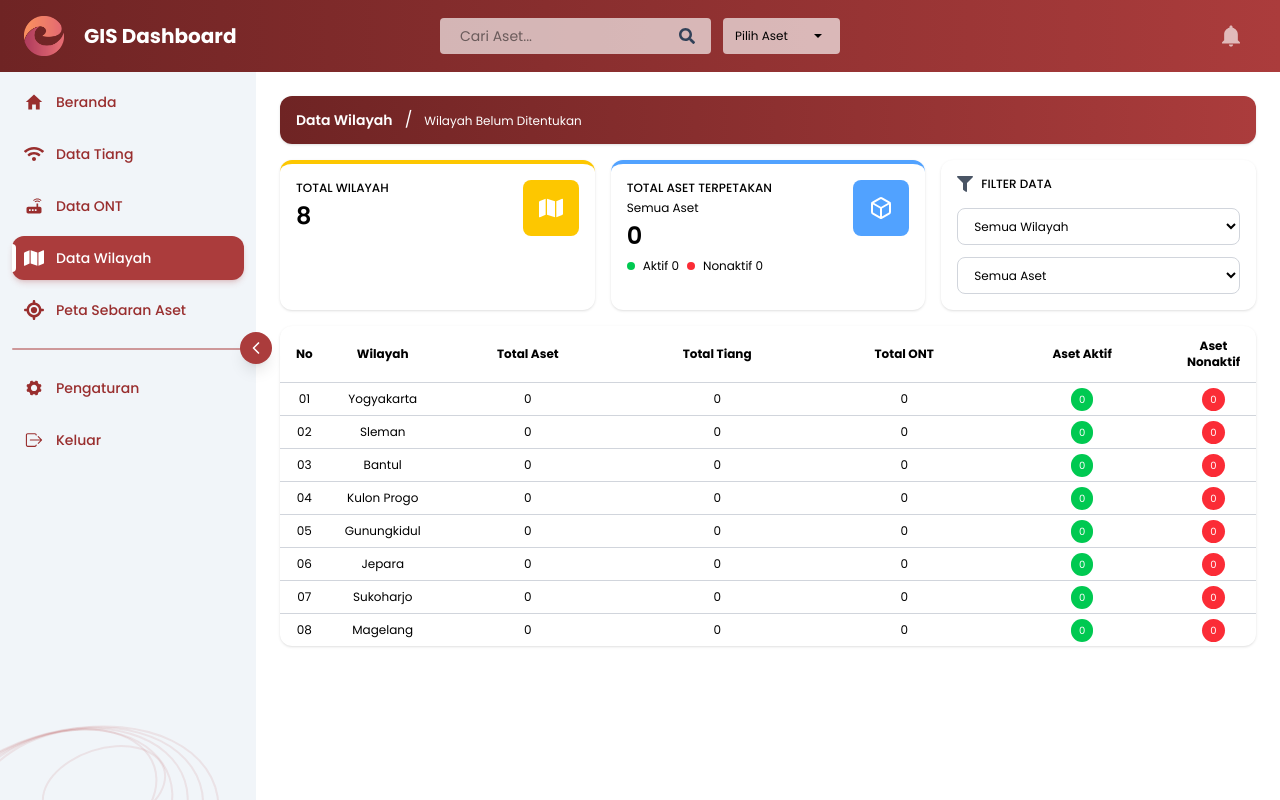
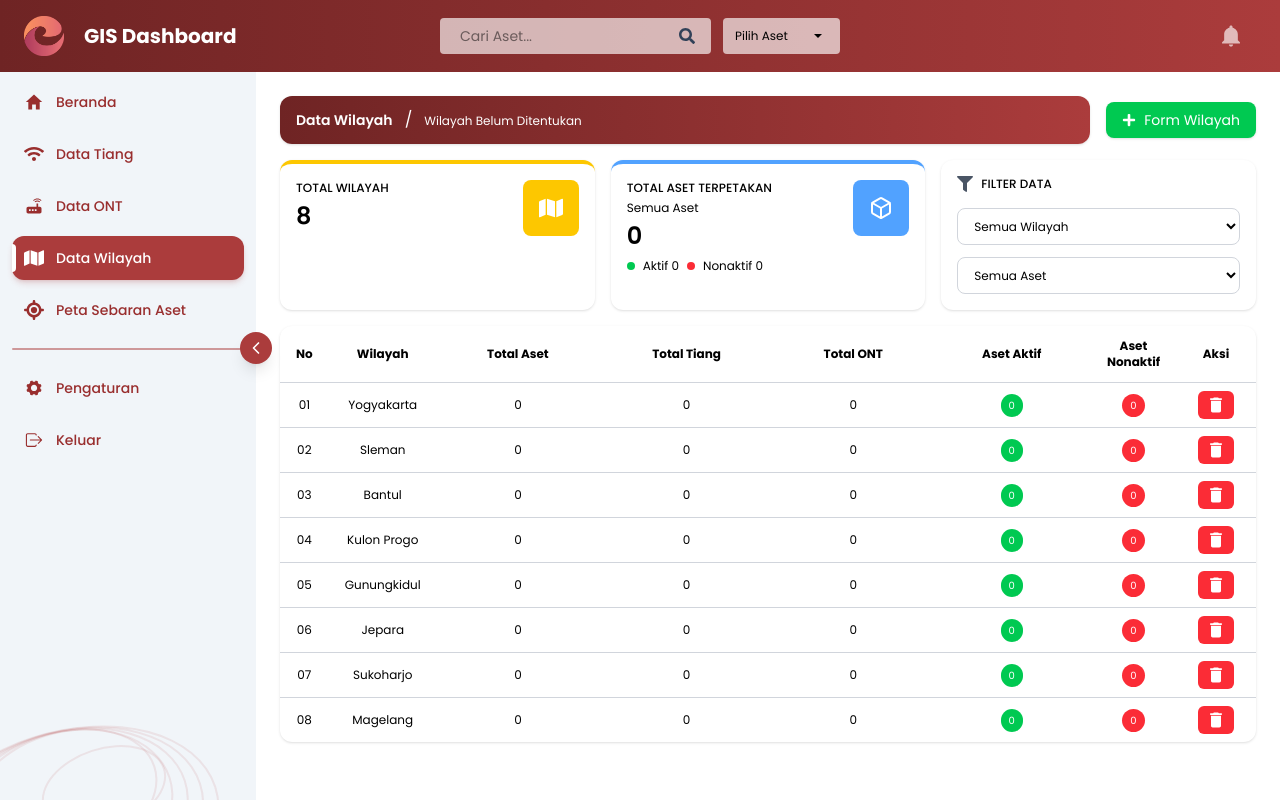
Before and after one commit to Adityammar65/dashboard-gis, a Laravel app: page /wilayah in a window 1280 px wide. Run offline with Laravel 12, Linux system fonts and the light colour scheme; the visitor is signed in with stand-in values (Sample User, id 1); data comes from the database, SQL or seed files in the repository; data that the repository does not hold is empty; style sheets or scripts are compiled from the project's sources; some libraries are stand-ins or nearby versions.

Commit message:
Update: Menambahkan Tambah dan Hapus Wilayah

```diff
--- a/app/Http/Controllers/PageController.php
+++ b/app/Http/Controllers/PageController.php
@@ -201,7 +201,7 @@ class PageController extends Controller
 
     public function Wilayah(Request $request)
     {
-        $wilayahList = Cache::remember('wilayah:list', 3600, fn() => WilayahModel::all());
+        $wilayahList = WilayahModel::all();
 
         $tiangGrouped = TiangModel::selectRaw("wilayah, COUNT(*) as total, SUM(CASE WHEN LOWER(status)='aktif' THEN 1 ELSE 0 END) as aktif, SUM(CASE WHEN LOWER(status)='nonaktif' THEN 1 ELSE 0 END) as nonaktif")
             ->groupBy('wilayah')
--- a/app/Models/WilayahModel.php
+++ b/app/Models/WilayahModel.php
@@ -3,6 +3,7 @@
 namespace App\Models;
 
 use Illuminate\Database\Eloquent\Model;
+use Illuminate\Support\Facades\Cache;
 
 class WilayahModel extends Model
 {
@@ -12,4 +13,24 @@ class WilayahModel extends Model
         'nama_wilayah',
         'kode_wilayah'
     ];
+
+    protected static function booted()
+    {
+        $clearCache = function ($model) {
+            Cache::forget('wilayah:list');
+            if ($model->id) {
+                Cache::forget('wilayah:' . $model->id);
+            }
+            if ($model->nama_wilayah) {
+                Cache::forget('wilayah:name:' . strtolower($model->nama_wilayah));
+            }
+            // clear old name on update
+            if ($model->isDirty('nama_wilayah') && $model->getOriginal('nama_wilayah')) {
+                Cache::forget('wilayah:name:' . strtolower($model->getOriginal('nama_wilayah')));
+            }
+        };
+
+        static::saved($clearCache);
+        static::deleted($clearCache);
+    }
 }
--- a/resources/js/Pages/DetailNotifikasi.jsx
+++ b/resources/js/Pages/DetailNotifikasi.jsx
@@ -1,7 +1,14 @@
 import MainLayout from "../Layouts/MainLayout";
-import { FaArrowLeft, FaWifi } from "react-icons/fa";
+import { FaArrowLeft, FaWifi, FaMap } from "react-icons/fa";
 import { MdRouter } from "react-icons/md";
 import { useMemo } from "react";
+
+const getIconByKategori = (kategori) => {
+    const k = (kategori || "").toLowerCase();
+    if (k === "ont") return MdRouter;
+    if (k === "wilayah") return FaMap;
+    return FaWifi;
+};
 
 const getNotifikasiVisual = (item) => {
     const jenis = item?.jenis || "";
@@ -9,19 +16,19 @@ const getNotifikasiVisual = (item) => {
 
     if (jenis.includes("Ditambahkan")) {
         return {
-            Icon: kategori === "ont" ? MdRouter : FaWifi,
+            Icon: getIconByKategori(kategori),
             circle: "bg-green-100 text-green-600",
         };
     }
     if (jenis.includes("Diperbarui")) {
         return {
-            Icon: kategori === "ont" ? MdRouter : FaWifi,
+            Icon: getIconByKategori(kategori),
             circle: "bg-yellow-100 text-yellow-600",
         };
     }
     if (jenis.includes("Dihapus")) {
         return {
-            Icon: kategori === "ont" ? MdRouter : FaWifi,
+            Icon: getIconByKategori(kategori),
             circle: "bg-red-100 text-red-600",
         };
     }
@@ -186,7 +193,7 @@ export default function DetailNotifikasi({ notifikasi }) {
                             </div>
                         )}
 
-                        {/* Detail data (tambah/hapus) */}
+                        {/* Detail */}
 
                         {details.length > 0 && (
                             <div className="rounded-xl bg-white shadow">
--- /dev/null
+++ b/resources/js/Pages/Forms/FormTambahWilayah.jsx
@@ -0,0 +1,124 @@
+import MainLayout from "../../Layouts/MainLayout";
+import { FaArrowLeft, FaSave } from "react-icons/fa";
+import { router } from "@inertiajs/react";
+import { useState } from "react";
+
+export default function FormTambahWilayah() {
+    const [form, setForm] = useState({
+        nama_wilayah: "",
+        kode_wilayah: "",
+    });
+
+    const handleChange = (e) => {
+        const { name, value } = e.target;
+
+        setForm({
+            ...form,
+            [name]: value,
+        });
+    };
+
+    const handleSubmit = (e) => {
+        e.preventDefault();
+
+        router.post("simpan-wilayah", form, {
+            onError: (errors) => {
+                console.log(errors);
+                const raw = errors?.error || Object.values(errors || {})[0];
+                const msg = Array.isArray(raw) ? raw[0] : raw;
+                const display = msg || "Gagal menyimpan wilayah. Periksa kembali isian form.";
+                window.dispatchEvent(new CustomEvent("layout:error", { detail: display }));
+            },
+        });
+    };
+
+    return (
+        <MainLayout>
+            <div className="p-6">
+
+                {/* Header */}
+
+                <div className="flex items-center justify-between mb-5">
+                    <div className="flex items-center gap-3">
+                        <button
+                            type="button"
+                            onClick={() => window.history.back()}
+                            className="flex items-center justify-center gap-2 px-3 py-2 rounded-lg bg-red-500 text-white hover:bg-red-400 transition"
+                        >
+                            <FaArrowLeft size={14} />
+                            Kembali
+                        </button>
+
+                        <div>
+                            <h1 className="text-xl font-semibold text-gray-800">
+                                Form Tambah Wilayah
+                            </h1>
+
+                            <p className="text-sm text-gray-500">
+                                Tambahkan data wilayah baru
+                            </p>
+                        </div>
+                    </div>
+                </div>
+
+                {/* Form */}
+
+                <div className="bg-white rounded-xl shadow-sm border border-gray-100 p-6">
+                    <form onSubmit={handleSubmit}>
+                        <div className="grid grid-cols-1 md:grid-cols-2 gap-5">
+
+                            {/* Nama Wilayah */}
+
+                            <div>
+                                <label className="block text-sm font-medium text-gray-700 mb-2">
+                                    Nama Wilayah
+                                </label>
+
+                                <input
+                                    name="nama_wilayah"
+                                    type="text"
+                                    value={form.nama_wilayah}
+                                    onChange={handleChange}
+                                    placeholder="Masukkan nama wilayah"
+                                    required
+                                    className="w-full px-4 py-2.5 border border-gray-300 rounded-lg outline-none focus:border-red-700 focus:ring-1 focus:ring-red-700 transition capitalize"
+                                />
+                            </div>
+
+                            {/* Kode Wilayah */}
+
+                            <div>
+                                <label className="block text-sm font-medium text-gray-700 mb-2">
+                                    Kode Wilayah
+                                </label>
+
+                                <input
+                                    name="kode_wilayah"
+                                    type="text"
+                                    value={form.kode_wilayah}
+                                    onChange={handleChange}
+                                    placeholder="Masukkan kode wilayah"
+                                    required
+                                    className="w-full px-4 py-2.5 border border-gray-300 rounded-lg outline-none focus:border-red-700 focus:ring-1 focus:ring-red-700 transition"
+                                />
+                            </div>
+
+                        </div>
+
+                        {/* Submit */}
+
+                        <div className="flex justify-end gap-3 mt-6 pt-5 border-t border-gray-100">
+                            <button
+                                type="submit"
+                                className="flex items-center gap-2 px-5 py-2.5 rounded-lg bg-[#00c853] text-white hover:bg-[#00b34a] transition"
+                            >
+                                <FaSave size={14} />
+                                Simpan Data
+                            </button>
+                        </div>
+                    </form>
+                </div>
+            </div>
+        </MainLayout>
+    );
+}
--- a/resources/js/Pages/Notifikasi.jsx
+++ b/resources/js/Pages/Notifikasi.jsx
@@ -1,9 +1,16 @@
 
 import MainLayout from "../Layouts/MainLayout";
-import { FaWifi, FaChevronRight } from "react-icons/fa";
+import { FaWifi, FaChevronRight, FaMap } from "react-icons/fa";
 import { MdRouter } from "react-icons/md";
 import { useMemo } from "react";
 import { router } from "@inertiajs/react";
+
+const getIconByKategori = (kategori) => {
+    const k = (kategori || "").toLowerCase();
+    if (k === "ont") return MdRouter;
+    if (k === "wilayah") return FaMap;
+    return FaWifi;
+};
 
 const getNotifikasiVisual = (item) => {
     const jenis = item.jenis || "";
@@ -11,19 +18,19 @@ const getNotifikasiVisual = (item) => {
 
     if (jenis.includes("Ditambahkan")) {
         return {
-            Icon: kategori === "ont" ? MdRouter : FaWifi,
+            Icon: getIconByKategori(kategori),
             circle: "bg-green-100 text-green-600",
         };
     }
     if (jenis.includes("Diperbarui")) {
         return {
-            Icon: kategori === "ont" ? MdRouter : FaWifi,
+            Icon: getIconByKategori(kategori),
             circle: "bg-yellow-100 text-yellow-600",
         };
     }
     if (jenis.includes("Dihapus")) {
         return {
-            Icon: kategori === "ont" ? MdRouter : FaWifi,
+            Icon: getIconByKategori(kategori),
             circle: "bg-red-100 text-red-600",
         };
     }
--- a/resources/js/Pages/Wilayah.jsx
+++ b/resources/js/Pages/Wilayah.jsx
@@ -4,8 +4,9 @@ import MainLayout from "../Layouts/MainLayout";
 import { usePage, router } from "@inertiajs/react";
 import { useState, useMemo, useCallback } from "react";
 
-import { FaFilter, FaMap } from "react-icons/fa";
+import { FaFilter, FaMap, FaPlus } from "react-icons/fa";
 import { LuBox } from "react-icons/lu";
+import { MdDelete } from "react-icons/md";
 
 export default function Tiang({
     dataWilayah = { data: [], total: 0, links: [] },
@@ -13,6 +14,14 @@ export default function Tiang({
     filter = {},
 }) {
     const { settings } = usePage().props;
+
+    const base = useMemo(() => {
+        const seg = window.location.pathname.split('/').filter(Boolean)[0];
+        const knownRoutes = ['home','data-tiang','data-ont','wilayah','peta-sebaran-aset','pengaturan','logout','notifikasi','detail-tiang','detail-ont','detail-notifikasi','edit-tiang','edit-ont','tambah-tiang','tambah-ont','tambah-wilayah','hapus-tiang','hapus-ont','hapus-wilayah'];
+        if (seg && !knownRoutes.includes(seg)) return `/${seg}`;
+        return '';
+    }, []);
+    const resolveHref = useCallback((href) => `${base}/${href}`.replace(/\/+/g, '/'), [base]);
 
     const [filterWilayah, setFilterWilayah] = useState(filter.wilayah ?? "");
     const [filterAset, setFilterAset] = useState(filter.aset ?? "");
@@ -86,6 +95,16 @@ export default function Tiang({
                             {settings?.nama_wilayah ?? "Wilayah belum ditentukan"}
                         </span>
                     </div>
+
+                    {/* Form Wilayah */}
+
+                    <a
+                        href={resolveHref("tambah-wilayah")}
+                        className="flex items-center gap-2 rounded-lg bg-green-500 px-4 py-2 text-sm text-white shadow hover:bg-green-600"
+                    >
+                        <FaPlus />
+                        Form Wilayah
+                    </a>
 
                 </div>
 
@@ -237,6 +256,10 @@ export default function Tiang({
                                     <th className="w-20 px-4 py-3">
                                         Aset Nonaktif
                                     </th>
+
+                                    <th className="w-20 px-4 py-3">
+                                        Aksi
+                                    </th>
                                 </tr>
                             </thead>
 
@@ -275,11 +298,32 @@ export default function Tiang({
                                                     {row.aset_nonaktif ?? 0}
                                                 </span>
                                             </td>
+
+                                            <td className="px-4 py-2">
+                                                <div className="flex items-center justify-center">
+                                                    <button
+                                                        type="button"
+                                                        onClick={() => {
+                                                            if (
+                                                                window.confirm(
+                                                                    `Apakah kamu yakin ingin menghapus wilayah ${row.nama_wilayah}?`
+                                                                )
+                                                            ) {
+                                                                window.location.href = `${base}/hapus-wilayah/${row.id}`.replace(/\/+/g, '/');
+                                                            }
+                                                        }}
+                                                        className="rounded-md bg-red-500 px-2 py-1 text-[10px] font-medium text-white transition hover:bg-red-600"
+                                                        title="Hapus Wilayah"
+                                                    >
+                                                        <MdDelete className="text-xl" />
+                                                    </button>
+                                                </div>
+                                            </td>
                                         </tr>
                                     ))
                                 ) : (
                                     <tr>
-                                        <td colSpan="7" className="px-4 py-12 text-center">
+                                        <td colSpan="8" className="px-4 py-12 text-center">
                                             <div className="flex flex-col items-center justify-center gap-2">
                                                 <div className="flex h-12 w-12 items-center justify-center rounded-full bg-gray-100">
                                                     <FaMap className="text-xl text-gray-400" />
--- a/routes/web.php
+++ b/routes/web.php
@@ -7,6 +7,7 @@ use App\Http\Controllers\ONTController;
 use App\Http\Controllers\PageController;
 use App\Http\Controllers\SettingsController;
 use App\Http\Controllers\TiangController;
+use App\Http\Controllers\WilayahController;
 
 // Auth
 
@@ -39,6 +40,7 @@ Route::middleware('cek_login')->group(function () {
 
     Route::get('/tambah-tiang', [FormController::class, 'TambahTiang']);
     Route::get('/tambah-ont', [FormController::class, 'TambahONT']);
+    Route::get('/tambah-wilayah', [FormController::class, 'TambahWilayah']);
     Route::get('/edit-tiang/{id}', [FormController::class, 'EditTiang']);
     Route::get('/edit-ont/{id}', [FormController::class, 'EditONT']);
 
@@ -57,4 +59,9 @@ Route::middleware('cek_login')->group(function () {
     Route::post('/simpan-ont', [ONTController::class, 'SimpanONT']);
     Route::post('/update-ont/{id}', [ONTController::class, 'UpdateONT']);
     Route::get('/hapus-ont/{id}', [ONTController::class, 'HapusONT']);
+
+    // CRUD Wilayah
+
+    Route::post('/simpan-wilayah', [WilayahController::class, 'SimpanWilayah']);
+    Route::get('/hapus-wilayah/{id}', [WilayahController::class, 'HapusWilayah']);
 });
```
Also changed, not shown: app/Http/Controllers/FormController.php (+7 -0 lines), app/Http/Controllers/WilayahController.php (added, +106 -0 lines).
